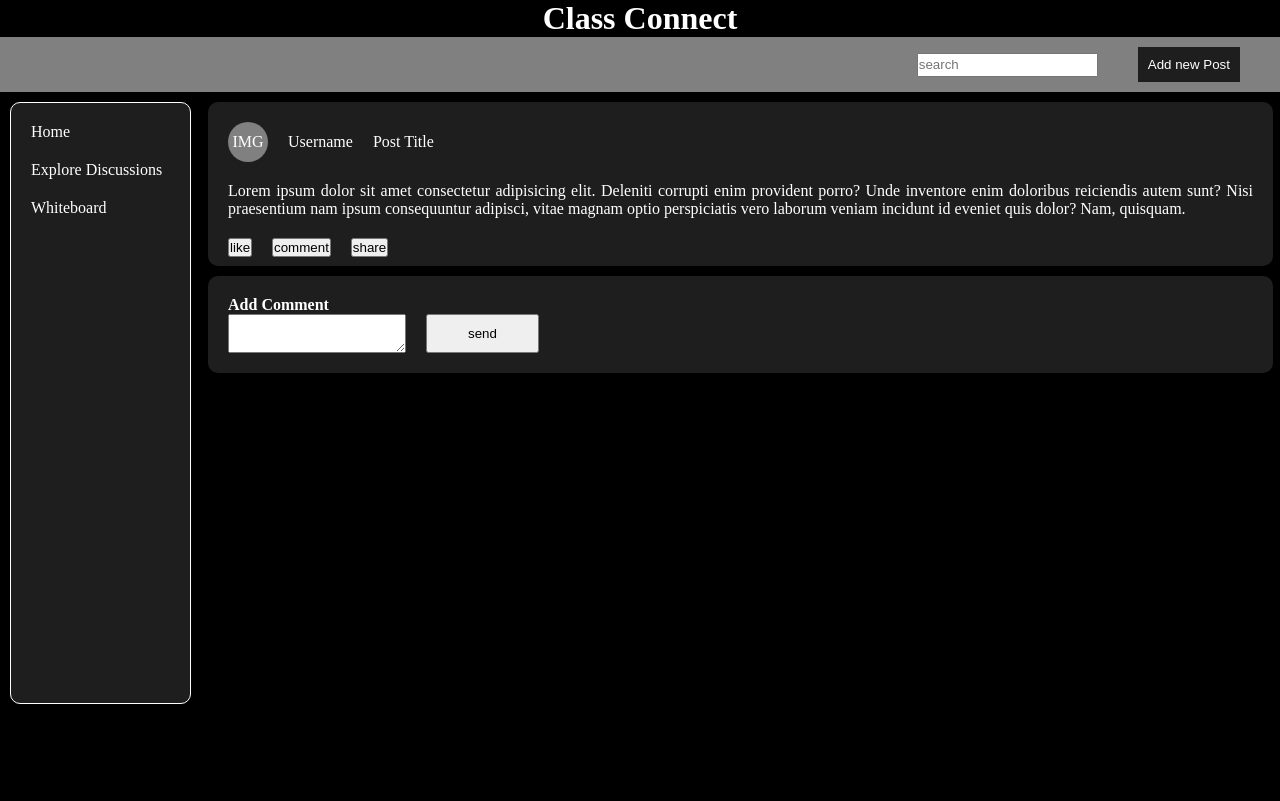
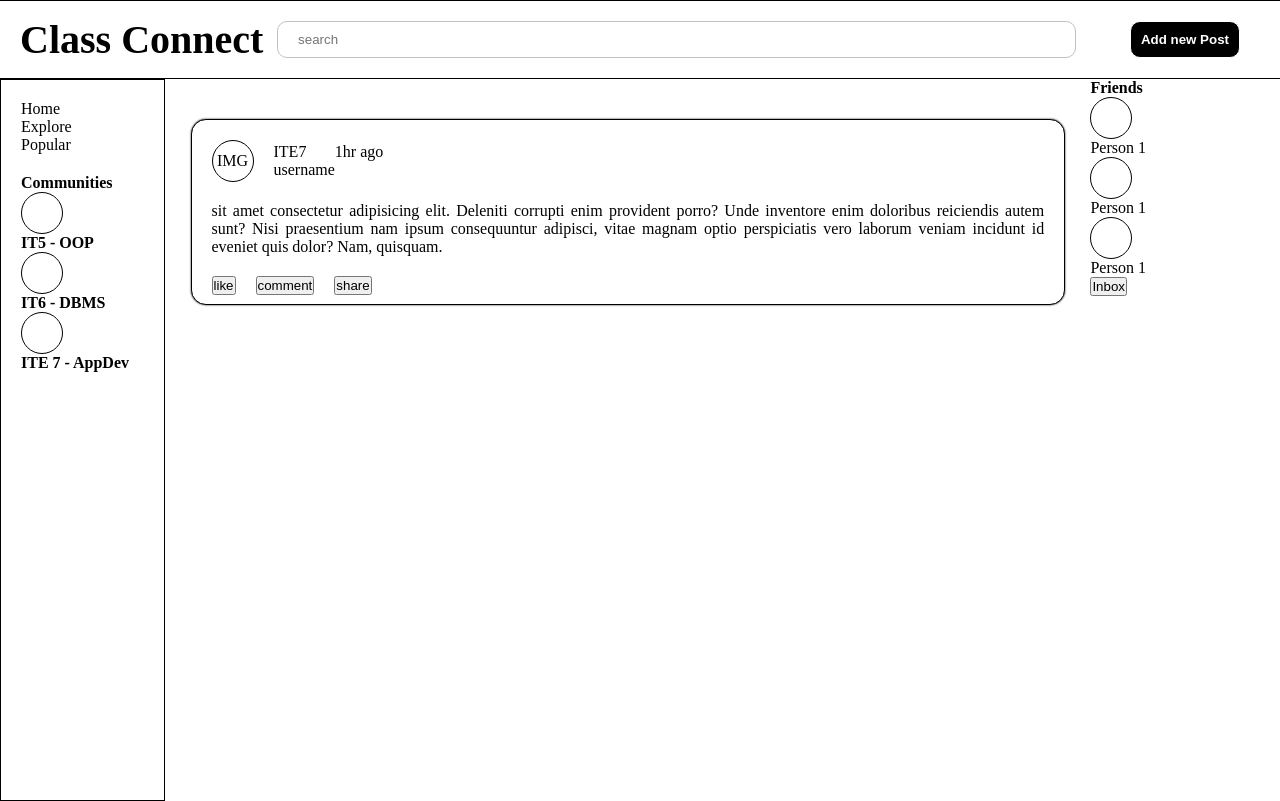
Before and after one commit to Izumi10shii/ClassConnectURSB, a PHP site: page /home.html in a window 1280 px wide. Before the commit the page ends 704 px from the top, so only its background shows below. Run offline with PHP 8.4, Linux system fonts and the light colour scheme.

Commit message:
change home theme

```diff
--- a/home.css
+++ b/home.css
@@ -6,38 +6,52 @@
     overflow-x: hidden;
 }
 body {
-    background-color: black;
-    color: white;
+     background-color: white;
+    color: black;
     display: flex;
     flex-direction: column;
     align-items: center;
     justify-content: center;
 }
 .homeHeader{
-    background-color: gray;
+    background-color: white;
     display: flex;
+    justify-content: center;
+    align-items: center;
     width: 100vw;
-    justify-content: end;
+    justify-content: space-between;
     align-items: center;
+    border: 1px solid black;
+    padding: 10px;
 }
-.homeHeader input{
-    height: 20px;
+.homeHeader .search{
+
+    padding: 10px 20px;
+    padding-right: 600px;
+    border-radius: 10px;
+    border: 1px solid #C2C2C2;
+}
+.homeHeader h1{
+padding-left: 20px;
+font-size: 40px;
 }
 .addPostBtn{
-    background-color: #1e1e1e;
+    background-color: black;
     padding: 10px;
     color: white;
-    border: none;
+    border: 1px solid white;
     margin: 10px 40px;
+    font-weight: bold;
+    border-radius: 10px;
 }
 .HomeContainer{
     display: flex;
 }
-.Sidebar{
-    background-color: #1e1e1e;
-    margin: 10px;
+.leftSidebar{
+    background-color: white;
+    color: black;
     padding: 20px;
-    height: 70vh;
+    height: 85vh;
     width: 260px;
 
     list-style-type: none;
@@ -46,15 +60,8 @@
     flex-direction: column;
     justify-content: start;
     align-items: start;
-    border-radius: 10px;
-    border: 1px solid white;
+    border: 1px solid black;
 }
-
-body {
-    background-color: black;
-    color: white;
-}
-
 .scrollContainer{
     display: flex;
     flex-direction: column;
@@ -68,20 +75,22 @@
     align-items: start;
     flex-direction: column;
     text-align: justify;
-    background-color: #1e1e1e;
+    background-color: white;
+    border: 1px solid black;
     padding: 20px;
     gap:20px;
-    width: 95%;
-    margin: 10px;
+    width: 90%;
+    margin: 40px;
     height: 20%;
-
-    border-radius: 10px;
+    box-shadow: 0 0 2px black;
+    border-radius: 15px;
 }
 .pfp{
     border-radius: 100px;
     width: 40px;
     height: 40px;
-    background-color: gray;
+    background-color: white;
+    border: 1px solid black;
     display: grid;
     place-content: center;
 }
@@ -90,6 +99,15 @@
     justify-content: start;
     align-items: center;
     gap: 20px;
+}
+.postHeader .postHeaderPoster{
+    display: flex;
+
+
+}
+.postHeader .postHeader .postHeaderCol{
+    display: flex;
+
 }
 .interactionHeader{
     display: flex;
@@ -108,3 +126,7 @@
 .sendCommentBTN{
     padding: 10px 40px;
 }
+.rightSidebar{
+    background-color: white;
+    width: 400px;
+}
--- a/home.html
+++ b/home.html
@@ -9,17 +9,32 @@
 </head>
 
 <body>
+    <nav class="homeHeader">
         <h1>Class Connect</h1>
-    <nav class="homeHeader">
-        <input type="text" placeholder="search">
+        <input class="search" type="text" placeholder="search">
         <button class="addPostBtn">Add new Post</button>
     </nav>
 
     <div class="HomeContainer">
-        <div class="Sidebar">
+        <div class="leftSidebar">
+            <div class="leftSideUp">
                 <li>Home</li>
-            <li>Explore Discussions</li>
-            <li>Whiteboard</li>
+                <li>Explore</li>
+                <li>Popular</li>
+            </div>
+            <div class="leftSideDown">
+                <h4>Communities</h4>
+                <div>
+                    <div class="pfp"></div>
+                    <h4>IT5 - OOP</h4>
+
+                    <div class="pfp"></div>
+                    <h4>IT6 - DBMS</h4>
+
+                    <div class="pfp"></div>
+                    <h4>ITE 7 - AppDev</h4>
+                </div>
+            </div>
         </div>
 
         <!--
@@ -34,14 +49,19 @@
 
             <div class="post">
                 <div class="postHeader">
-
                     <div class="pfp">IMG</div>
-
-                        <div>Username</div>
-                        <div>Post Title</div>
-
+                    <div class="postHeaderPoster">
+                        <div class="postHeaderCol">
+                            <p>ITE7</p>
+                            <div>username</div>
                         </div>
-                    <div>Lorem ipsum dolor sit amet consectetur adipisicing elit. Deleniti corrupti enim provident porro? Unde inventore enim doloribus reiciendis autem sunt? Nisi praesentium nam ipsum consequuntur adipisci, vitae magnam optio perspiciatis vero laborum veniam incidunt id eveniet quis dolor? Nam, quisquam.</div>
+                        <p>1hr ago</p>
+                    </div>
+                </div>
+                <div> sit amet consectetur adipisicing elit. Deleniti corrupti enim provident porro?
+                    Unde inventore enim doloribus reiciendis autem sunt? Nisi praesentium nam ipsum consequuntur
+                    adipisci, vitae magnam optio perspiciatis vero laborum veniam incidunt id eveniet quis dolor? Nam,
+                    quisquam.</div>
                 <div class="interactionHeader">
                     <button class="like">like</button>
                     <button class="commentBTN">comment</button>
@@ -50,19 +70,37 @@
 
 
             </div>
+            <!--
                 <div class="commentSection">
                     <h4>Add Comment</h4>
                     <div class="addComment">
                         <textarea name="" id=""></textarea>
                         <button class="sendCommentBTN">send</button>
                     </div>
-                    <!--
-                    include(comments)
+
+                </div>
             -->
-                </div>
 
         </div>
 
+
+        <div class="rightSidebar">
+            <h4>Friends</h4>
+            <div>
+                <div class="pfp"></div>
+                <div>Person 1</div>
+            </div>
+            <div>
+                <div class="pfp"></div>
+                <div>Person 1</div>
+            </div>
+            <div>
+                <div class="pfp"></div>
+                <div>Person 1</div>
+            </div>
+            <button>Inbox</button>
+
+        </div>
     </div>
 
 
```
Lines whose indentation alone changed are shown as unchanged.
